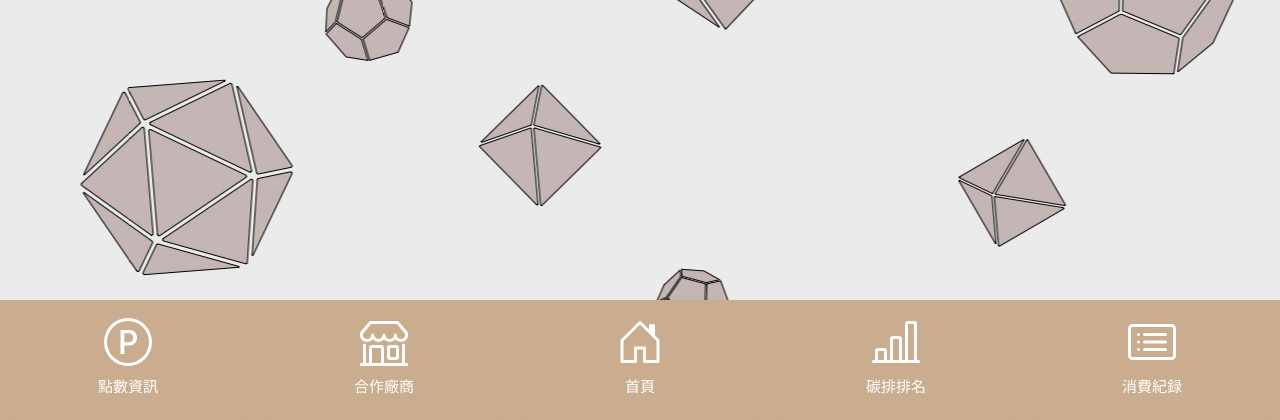
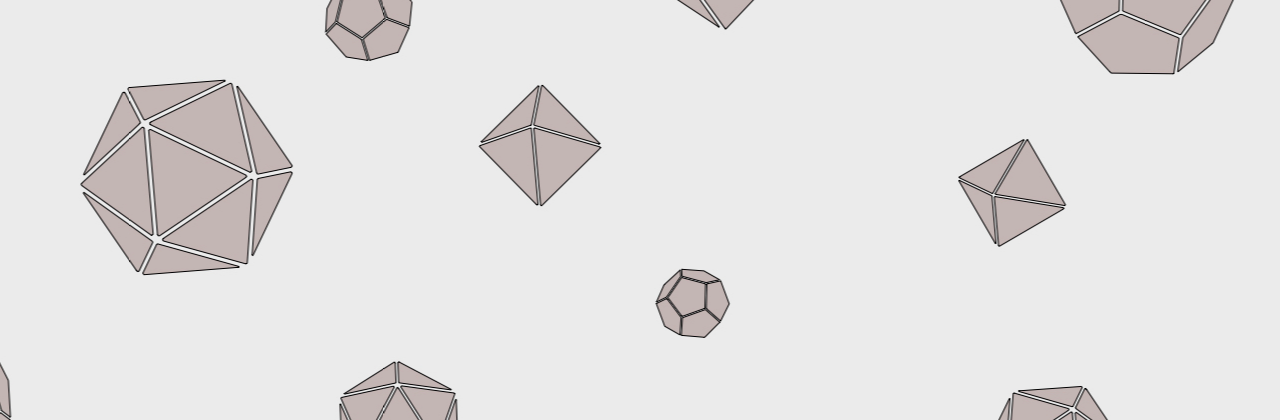
Before and after one commit to PinRay22/sa, a Django app: page /login/ in a window 1280 px wide. Shown: the part 1580-2000 px from the top of the page. Run offline with Django 3.2, Linux system fonts and the light colour scheme; some web fonts are replaced.

Commit message:
Update login.html

```diff
--- a/templates/login.html
+++ b/templates/login.html
@@ -255,61 +255,6 @@
             </div>
         </div>
     </div>
-    <!--底部-->
-    <nav class="nav position-fixed bottom-0 bg-secondary nav_width" aria-label="Secondary navigation"
-        style="background-color: #c9ad8e !important; height: 120px;">
-        <a class="nav-link b_nav_w" aria-current="page" href="/point_view/">
-            <svg xmlns="http://www.w3.org/2000/svg" width="48" height="48" fill="currentColor" class="bi bi-p-circle"
-                viewBox="0 0 16 16">
-                <path
-                    d="M1 8a7 7 0 1 0 14 0A7 7 0 0 0 1 8Zm15 0A8 8 0 1 1 0 8a8 8 0 0 1 16 0ZM5.5 4.002h2.962C10.045 4.002 11 5.104 11 6.586c0 1.494-.967 2.578-2.55 2.578H6.784V12H5.5V4.002Zm2.77 4.072c.893 0 1.419-.545 1.419-1.488s-.526-1.482-1.42-1.482H6.778v2.97H8.27Z" />
-            </svg>
-            <div>
-                <p class="b_nav_t">點數資訊</p>
-            </div>
-        </a>
-        <a class="nav-link b_nav_w" href="/comp_view/">
-            <svg xmlns="http://www.w3.org/2000/svg" width="48" height="48" fill="currentColor" class="bi bi-shop"
-                viewBox="0 0 16 16">
-                <path
-                    d="M2.97 1.35A1 1 0 0 1 3.73 1h8.54a1 1 0 0 1 .76.35l2.609 3.044A1.5 1.5 0 0 1 16 5.37v.255a2.375 2.375 0 0 1-4.25 1.458A2.371 2.371 0 0 1 9.875 8 2.37 2.37 0 0 1 8 7.083 2.37 2.37 0 0 1 6.125 8a2.37 2.37 0 0 1-1.875-.917A2.375 2.375 0 0 1 0 5.625V5.37a1.5 1.5 0 0 1 .361-.976l2.61-3.045zm1.78 4.275a1.375 1.375 0 0 0 2.75 0 .5.5 0 0 1 1 0 1.375 1.375 0 0 0 2.75 0 .5.5 0 0 1 1 0 1.375 1.375 0 1 0 2.75 0V5.37a.5.5 0 0 0-.12-.325L12.27 2H3.73L1.12 5.045A.5.5 0 0 0 1 5.37v.255a1.375 1.375 0 0 0 2.75 0 .5.5 0 0 1 1 0zM1.5 8.5A.5.5 0 0 1 2 9v6h1v-5a1 1 0 0 1 1-1h3a1 1 0 0 1 1 1v5h6V9a.5.5 0 0 1 1 0v6h.5a.5.5 0 0 1 0 1H.5a.5.5 0 0 1 0-1H1V9a.5.5 0 0 1 .5-.5zM4 15h3v-5H4v5zm5-5a1 1 0 0 1 1-1h2a1 1 0 0 1 1 1v3a1 1 0 0 1-1 1h-2a1 1 0 0 1-1-1v-3zm3 0h-2v3h2v-3z" />
-            </svg>
-            <div>
-                <p class="b_nav_t">合作廠商</p>
-            </div>
-        </a>
-        <a class="nav-link b_nav_w" href="/index/">
-            <svg xmlns="http://www.w3.org/2000/svg" width="48" height="48" fill="currentColor" class="bi bi-house-door"
-                viewBox="0 0 16 16">
-                <path
-                    d="M8.354 1.146a.5.5 0 0 0-.708 0l-6 6A.5.5 0 0 0 1.5 7.5v7a.5.5 0 0 0 .5.5h4.5a.5.5 0 0 0 .5-.5v-4h2v4a.5.5 0 0 0 .5.5H14a.5.5 0 0 0 .5-.5v-7a.5.5 0 0 0-.146-.354L13 5.793V2.5a.5.5 0 0 0-.5-.5h-1a.5.5 0 0 0-.5.5v1.293L8.354 1.146ZM2.5 14V7.707l5.5-5.5 5.5 5.5V14H10v-4a.5.5 0 0 0-.5-.5h-3a.5.5 0 0 0-.5.5v4H2.5Z" />
-            </svg>
-            <div>
-                <p class="b_nav_t">首頁</p>
-            </div>
-        </a>
-        <a class="nav-link b_nav_w" href="/rank/">
-            <svg xmlns="http://www.w3.org/2000/svg" width="48" height="48" fill="currentColor"
-                class="bi bi-bar-chart-line" viewBox="0 0 16 16">
-                <path
-                    d="M11 2a1 1 0 0 1 1-1h2a1 1 0 0 1 1 1v12h.5a.5.5 0 0 1 0 1H.5a.5.5 0 0 1 0-1H1v-3a1 1 0 0 1 1-1h2a1 1 0 0 1 1 1v3h1V7a1 1 0 0 1 1-1h2a1 1 0 0 1 1 1v7h1V2zm1 12h2V2h-2v12zm-3 0V7H7v7h2zm-5 0v-3H2v3h2z" />
-            </svg>
-            <div>
-                <p class="b_nav_t">碳排排名</p>
-            </div>
-        </a>
-        <a class="nav-link b_nav_w" href="/record_view/">
-            <svg xmlns="http://www.w3.org/2000/svg" width="48" height="48" fill="currentColor" class="bi bi-card-list"
-                viewBox="0 0 16 16">
-                <path
-                    d="M14.5 3a.5.5 0 0 1 .5.5v9a.5.5 0 0 1-.5.5h-13a.5.5 0 0 1-.5-.5v-9a.5.5 0 0 1 .5-.5h13zm-13-1A1.5 1.5 0 0 0 0 3.5v9A1.5 1.5 0 0 0 1.5 14h13a1.5 1.5 0 0 0 1.5-1.5v-9A1.5 1.5 0 0 0 14.5 2h-13z" />
-                <path
-                    d="M5 8a.5.5 0 0 1 .5-.5h7a.5.5 0 0 1 0 1h-7A.5.5 0 0 1 5 8zm0-2.5a.5.5 0 0 1 .5-.5h7a.5.5 0 0 1 0 1h-7a.5.5 0 0 1-.5-.5zm0 5a.5.5 0 0 1 .5-.5h7a.5.5 0 0 1 0 1h-7a.5.5 0 0 1-.5-.5zm-1-5a.5.5 0 1 1-1 0 .5.5 0 0 1 1 0zM4 8a.5.5 0 1 1-1 0 .5.5 0 0 1 1 0zm0 2.5a.5.5 0 1 1-1 0 .5.5 0 0 1 1 0z" />
-            </svg>
-            <div>
-                <p class="b_nav_t">消費紀録</p>
-            </div>
-        </a>
         {% if messages %}
         <script>
         {% for msg in messages %}
@@ -317,7 +262,6 @@
         {% endfor %}
         </script>
         {% endif %}
-    </nav>
 </body>
 
 </html>
```
